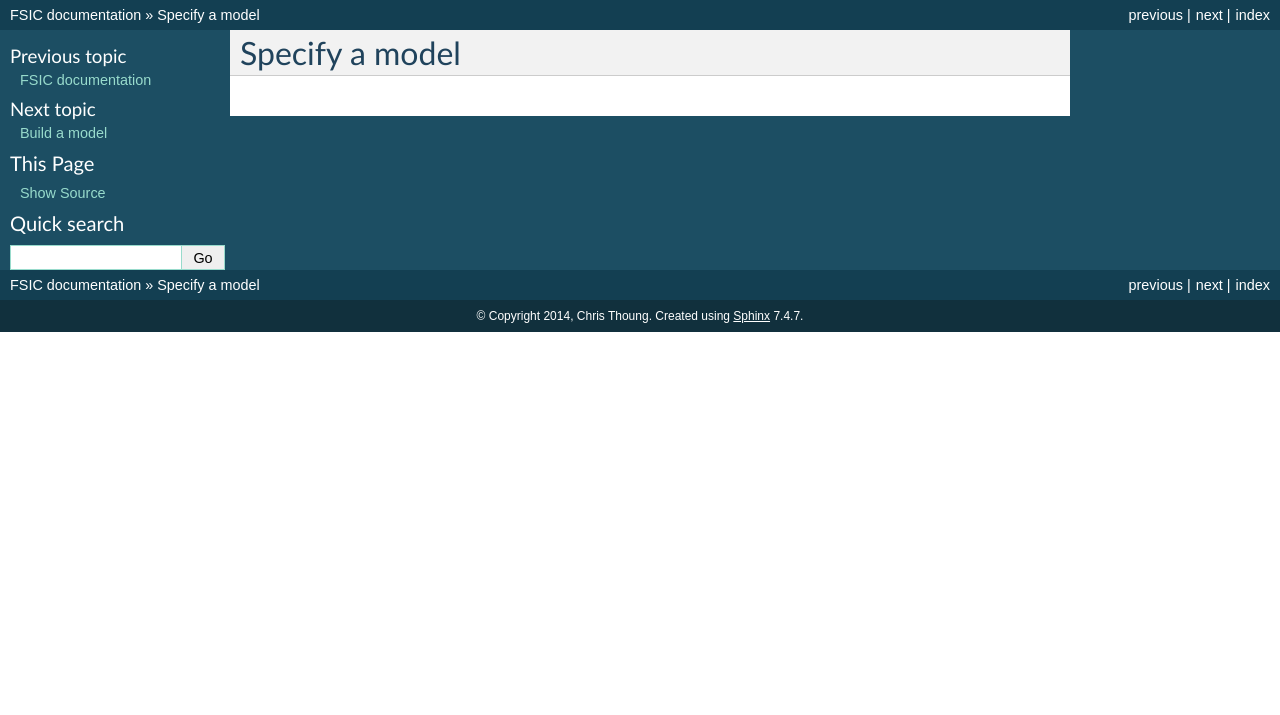
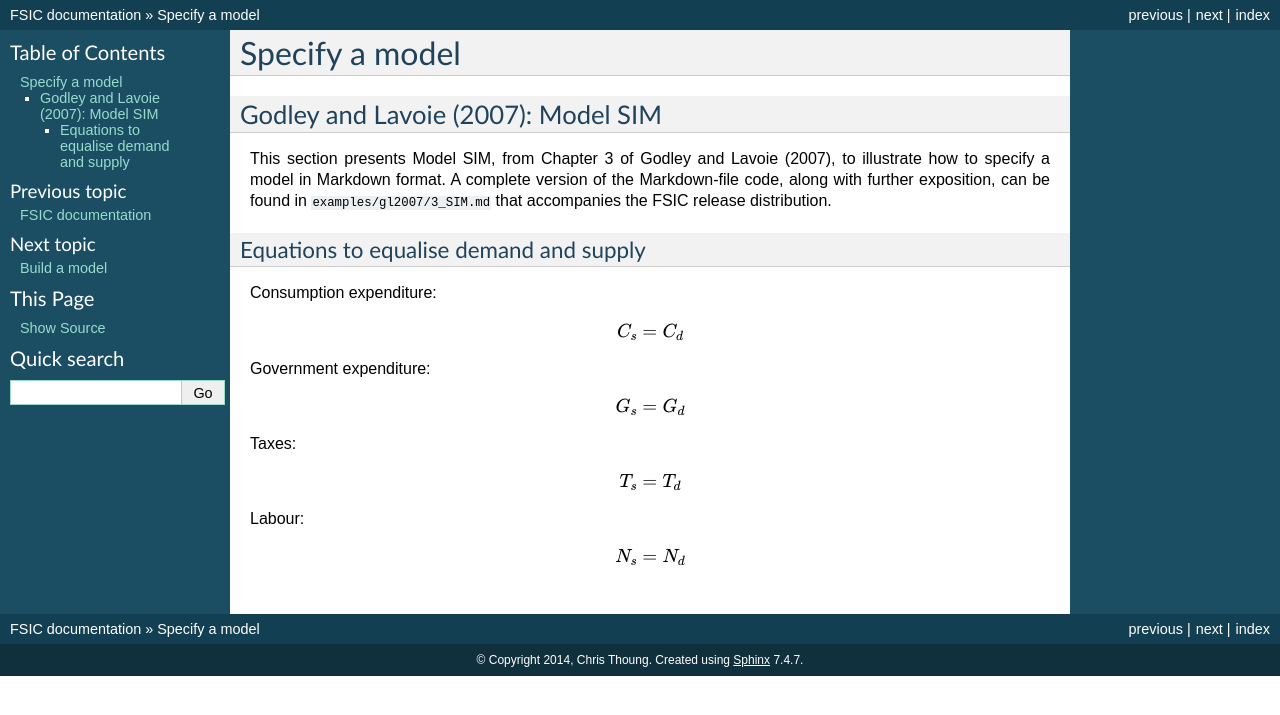
Before and after one commit to ChrisThoung/fsic-archive, a Sphinx documentation site: the page built from doc/source/specify.rst, in a window 1280 px wide. Shown: the top 715 px of the page. Built offline with Sphinx 7.4.7, drawn with Linux system fonts in a browser that asks for light colours; the version number could not be read and is left out.

Commit message:
Initial work on model-specification documentation
Initial work on model-specification documentation, using Godley and
Lavoie (2007) Model SIM as an example.

[ci skip]

```diff
--- a/doc/source/specify.rst
+++ b/doc/source/specify.rst
@@ -3,3 +3,40 @@
 ***************
 Specify a model
 ***************
+
+
+.. _gl2007-sim:
+
+Godley and Lavoie (2007): Model SIM
+===================================
+
+This section presents Model SIM, from Chapter 3 of Godley and Lavoie (2007), to
+illustrate how to specify a model in Markdown format. A complete version of the
+Markdown-file code, along with further exposition, can be found in
+``examples/gl2007/3_SIM.md`` that accompanies the FSIC release distribution.
+
+
+.. _gl2007-sim-ds:
+
+Equations to equalise demand and supply
+---------------------------------------
+
+Consumption expenditure:
+
+.. math::
+   C_s = C_d
+
+Government expenditure:
+
+.. math::
+   G_s = G_d
+
+Taxes:
+
+.. math::
+   T_s = T_d
+
+Labour:
+
+.. math::
+   N_s = N_d
```
